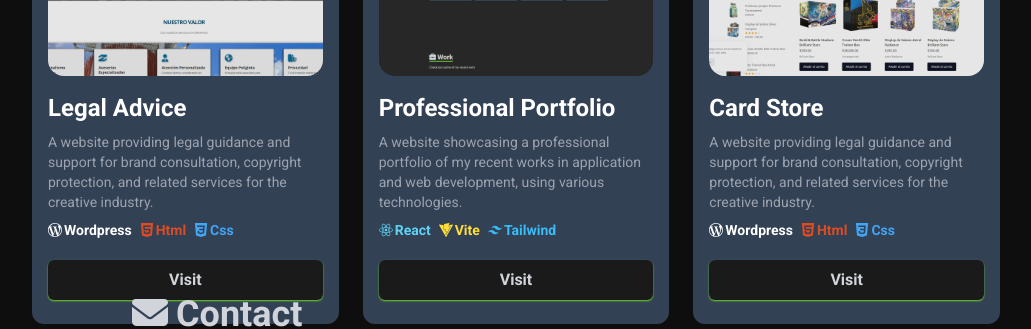
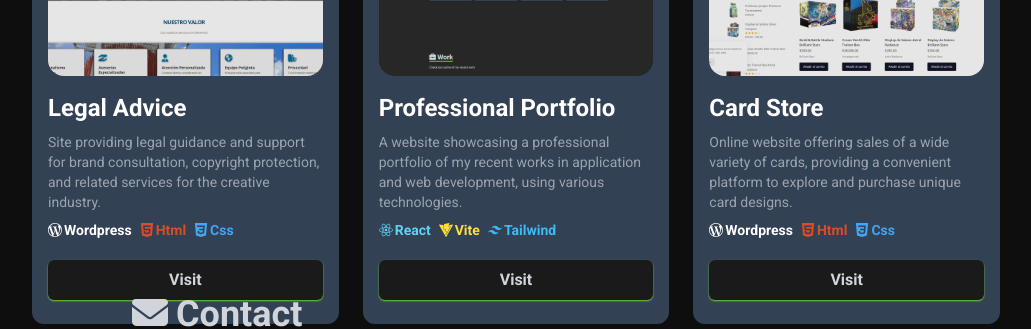
Before and after one commit to japrweb/portfolio, a React (Vite) app: page / in a window 1280 px wide. Shown: the part 3000-3329 px from the top of the page, without its empty margins (124-1155 px from the left). Built offline with nearby package versions, Linux system fonts and the light colour scheme.

Commit message:
Description changes

```diff
--- a/src/components/Work.jsx
+++ b/src/components/Work.jsx
@@ -40,13 +40,8 @@ function Work() {
               <p className='text-sm text-gray-400 mb-1 mt-2'>React Admin Dashboard Application encompasses an Admin Panel comprising of one Dashboard, Three Pages, Four Apps, and Seven fully functional charts.</p>
               <div className='flex flex-wrap items-center justify-start text-sm gap-2 mt-2 pr-2'>
                 <span className='text-[#5ed3f3] font-semibold flex items-center gap-0.5'><SiReact />React</span>
-                {/* <span className='text-[#ffde3a] font-semibold flex items-center gap-0.5'><SiVite /> Vite</span> */}
-                {/* <span className='text-[#42a5f5] font-semibold flex items-center gap-0.5'><SiCss3 />Css</span> */}
-                {/* <span className='text-[#fff] font-semibold flex items-center gap-0.5'><SiWordpress />Wordpress</span> */}
                 <span className='text-[#09d3ac] font-semibold flex items-center gap-0.5'><SiCreatereactapp />CRA</span>
                 <span className='text-[#38bdf8] font-semibold flex items-center gap-0.5'><SiTailwindcss />Tailwind</span>
-                {/* <span className='text-[#fff] font-semibold flex items-center gap-0.5'><SiNextdotjs />Next</span> */}
-                {/* <span className='text-[#53c9c6] font-semibold flex items-center gap-0.5'><SiChakraui />Chakra UI</span> */}
               </div>
             </div>
             <a href="https://syncfusion-dashboardapp.netlify.app/" target="_blank"><button type='button' className='w-full bg-[#1a1a1a] hover:bg-[#0e0e0e] shadow-sm shadow-[#6BD425] rounded-md font-semibold p-2 mt-5 mb-2 hover:shadow-[#6BD425] transition-all duration-700 hover:transition-all hover:duration-700 hover:shadow-md hover:scale-[103%]'> Visit </button></a>
@@ -101,7 +96,7 @@ function Work() {
 
             <div>
               <p className='text-2xl text-white font-bold'>Legal Advice</p>
-              <p className='text-sm text-gray-400 mb-1 mt-2'>A website providing legal guidance and support for brand consultation, copyright protection, and related services for the creative industry.</p>
+              <p className='text-sm text-gray-400 mb-1 mt-2'>Site providing legal guidance and support for brand consultation, copyright protection, and related services for the creative industry.</p>
               <div className='flex flex-wrap items-center justify-start text-sm gap-2 mt-2 pr-2'>
                 <span className='text-[#fff] font-semibold flex items-center gap-0.5'><SiWordpress />Wordpress</span>
                 <span className='text-[#dd4b25] font-semibold flex items-center gap-0.5'><SiHtml5 />Html</span>
@@ -140,7 +135,7 @@ function Work() {
 
             <div>
               <p className='text-2xl text-white font-bold'>Card Store</p>
-              <p className='text-sm text-gray-400 mb-1 mt-2'>A website providing legal guidance and support for brand consultation, copyright protection, and related services for the creative industry.</p>
+              <p className='text-sm text-gray-400 mb-1 mt-2'>Online website offering sales of a wide variety of cards, providing a convenient platform to explore and purchase unique card designs.</p>
               <div className='flex flex-wrap items-center justify-start text-sm gap-2 mt-2 pr-2'>
                 <span className='text-[#fff] font-semibold flex items-center gap-0.5'><SiWordpress />Wordpress</span>
                 <span className='text-[#dd4b25] font-semibold flex items-center gap-0.5'><SiHtml5 />Html</span>
```
